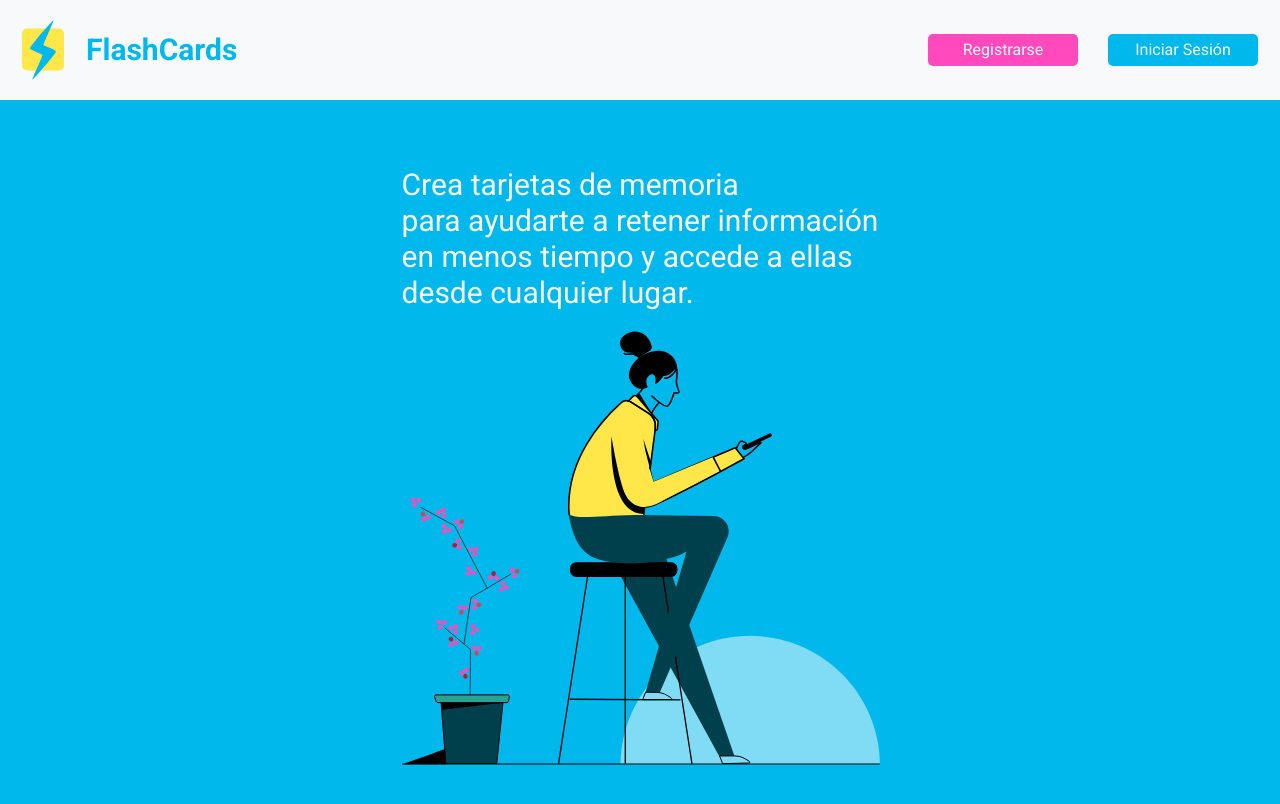
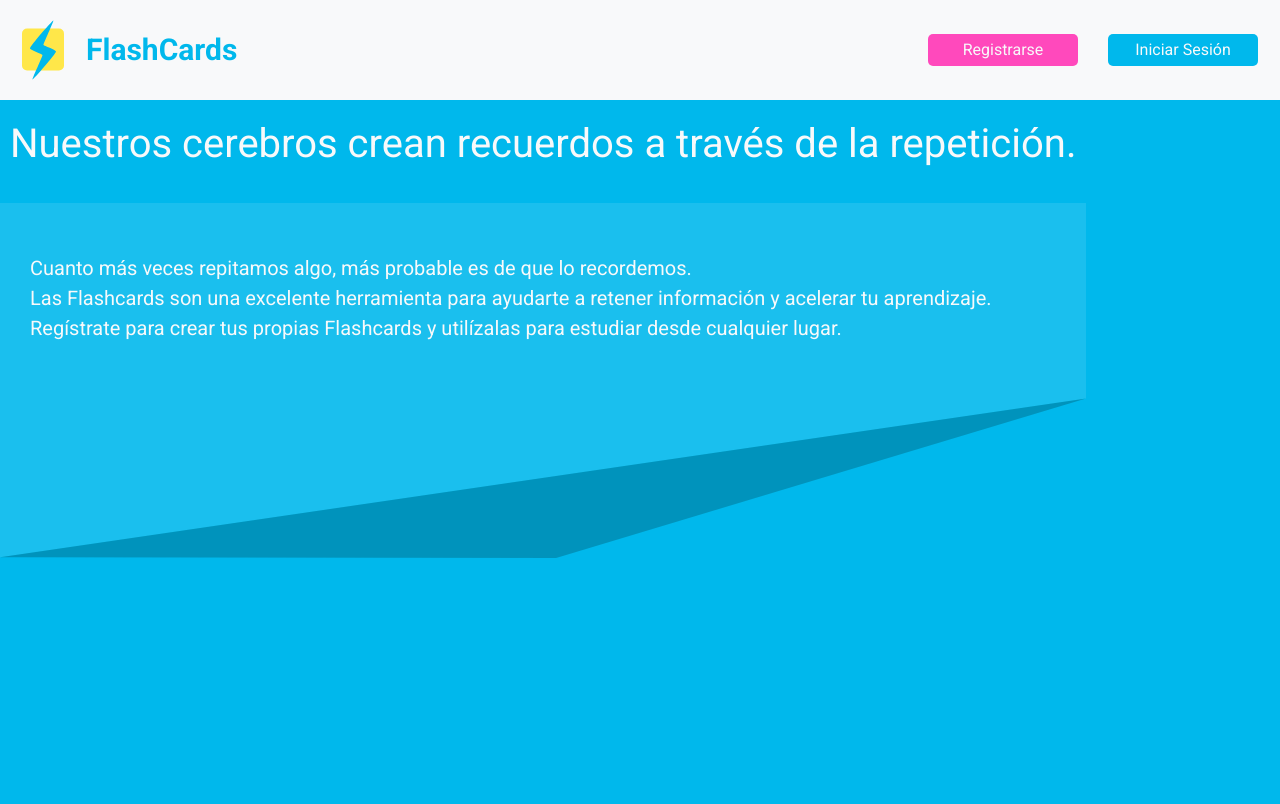
Before and after one commit to niltonsjr/flashcards, a React (Create React App) app in the folder frontend/: page / in a window 1280 px wide. Shown: the top 804 px of the page. Built offline with nearby package versions, Linux system fonts and the light colour scheme; no server answers.

Commit message:
Rehaciendo página de inicio

```diff
--- a/frontend/src/pages/Home/index.tsx
+++ b/frontend/src/pages/Home/index.tsx
@@ -5,11 +5,19 @@ const Home = () => {
   return (
     <div className="home-container">
       <div className="home-left-container">
-        <h1>
-          Crea tarjetas de memoria <br />
-          para ayudarte a retener información <br /> en menos tiempo y accede a
-          ellas <br /> desde cualquier lugar.
-        </h1>
+        <h1>Nuestros cerebros crean recuerdos a través de la repetición.</h1>
+        <div className="home-left-text">
+          <p>
+            Cuanto más veces repitamos algo, más probable es de que lo
+            recordemos.
+            <br />
+            Las Flashcards son una excelente herramienta para ayudarte a retener
+            información y acelerar tu aprendizaje. <br />
+            Regístrate para crear tus propias Flashcards y utilízalas para
+            estudiar desde cualquier lugar.
+          </p>
+        </div>
+
         <LargeImage />
       </div>
     </div>
--- a/frontend/src/pages/Home/styles.css
+++ b/frontend/src/pages/Home/styles.css
@@ -1,62 +1,36 @@
 .home-container {
   display: flex;
-  justify-content: space-around;
-  align-items: center;
   min-width: 400px;
   height: 89vh;
-  background-color: #00B8EC;
+  background-color: #00b8ec;
 }
 
 .home-left-container h1 {
-  font-size: 30px;
+  font-size: 40px;
   color: #f8f9fa;
-  font-weight: 400;
-  margin: 20px;
+  font-weight: 500;
+  margin: 20px 10px 35px;
+  text-align: center;
+}
+
+.home-left-text {
+  background-image: url(assets/images/front-text-background.svg);
+  background-position: bottom center, 50%, 50%;
+  background-size: cover;
+  width: 100%;
+  height: 50%;
+}
+
+.home-left-container p {
+  font-weight: 500;
+  font-size: 20px;
+  line-height: 30px;
+  color: #f8f9fa;
+  padding: 50px 30px;
 }
 
 .home-left-container svg {
-  width: 100%;
+  display: none;
+  width: 80%;
+  margin: 0 auto;
 }
-
-
-/*
-@media (min-width: 576px) {
-  .home-container {
-    background: linear-gradient(
-      97deg,
-      rgba(0, 184, 236, 1) 0%,
-      rgba(0, 184, 236, 1) 11.25%,
-      rgba(255, 231, 73, 1) 11.26%,
-      rgba(255, 231, 73, 1) 88.74%,
-      rgba(0, 184, 236, 1) 88.75%,
-      rgba(0, 184, 236, 1) 100%
-    );
-  }
-}
-
-@media (min-width: 992px) {
-  .home-container {
-    background: linear-gradient(
-      97deg,
-      rgba(0, 184, 236, 1) 0%,
-      rgba(0, 184, 236, 1) 51%,
-      rgba(255, 231, 73, 1) 51.05%,
-      rgba(255, 231, 73, 1) 100%
-    );
-  }
-
-  .home-left-container {
-    display: flex;
-    flex-direction: column;
-  }
-
-  .left-image {
-    background-image: url(assets/images/home-image-large.svg);
-  }
-
-  .home-left-container h1 {
-    font-size: 30px;
-    color: #f8f9fa;
-    font-weight: 400;
-  }
-} */
```
Also changed, not shown: frontend/src/assets/images/front-text-background.svg (added).
